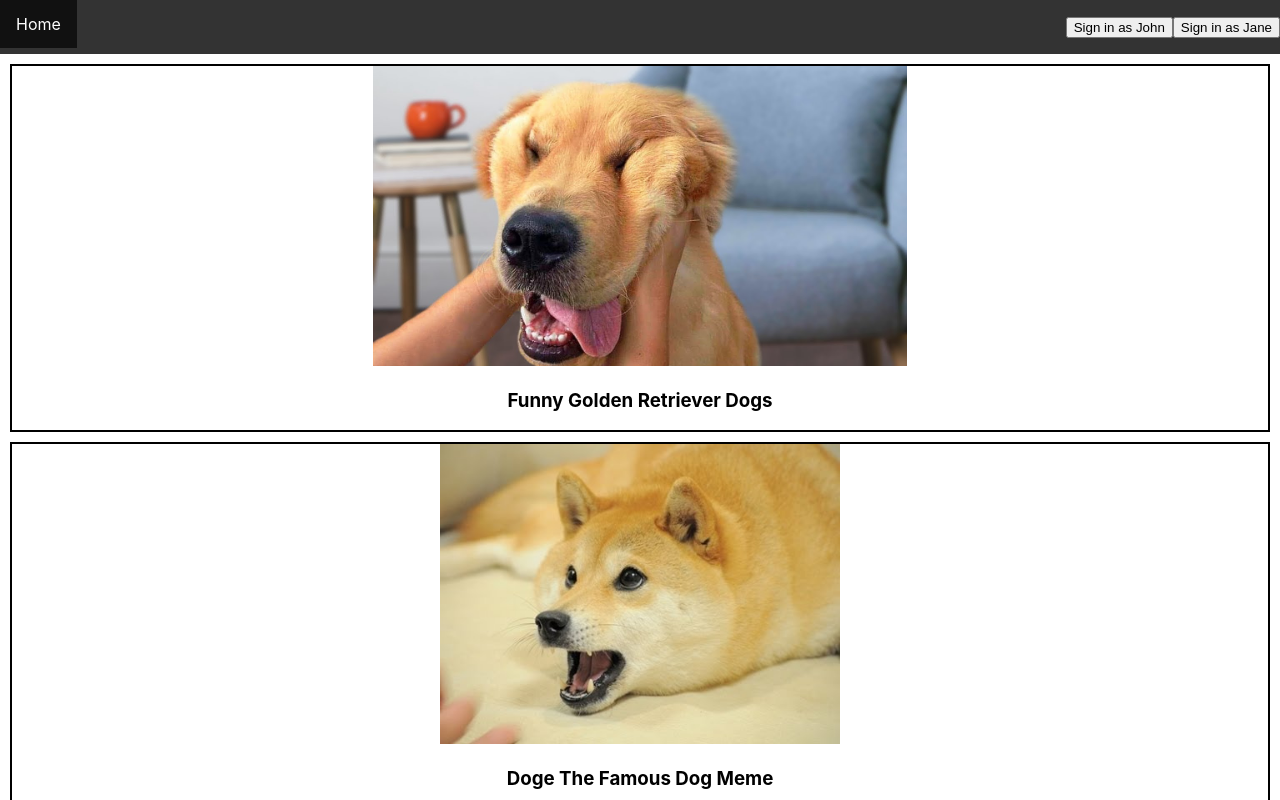
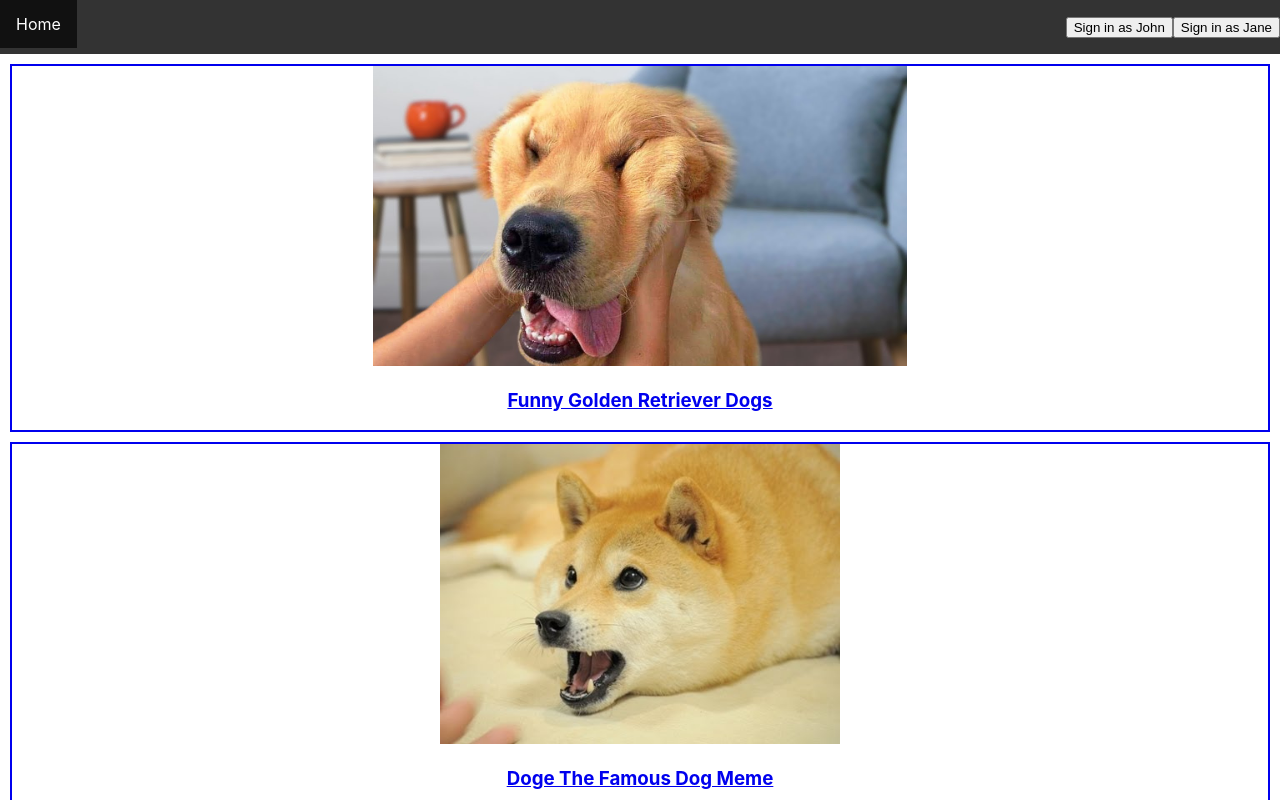
Before and after one commit to bryantt23/Basic-U-tube-clone, a React (Create React App) app in the folder u-tube/: page / in a window 1280 px wide. Shown: the top 800 px of the page. Built offline with nearby package versions, Linux system fonts and the light colour scheme.

Commit message:
Can click on individual page

```diff
--- a/u-tube/src/App.js
+++ b/u-tube/src/App.js
@@ -2,6 +2,7 @@ import goldenRetrieverImg from './images/golden-retriever.jpg';
 import dogeImg from './images/doge.jpg';
 import catImg from './images/cat.jpg';
 import Header from './components/Header';
+import Video from './components/Video';
 import Main from './components/Main';
 import './App.css';
 import { Component } from 'react';
@@ -15,12 +16,12 @@ class App extends Component {
       users: ['Jane', 'John'],
       videos: [
         {
-          videoId: 1,
+          videoId: 0,
           title: 'Funny Golden Retriever Dogs',
           imageSrc: goldenRetrieverImg
         },
-        { videoId: 2, title: 'Doge The Famous Dog Meme', imageSrc: dogeImg },
-        { videoId: 3, title: 'Bizarre Cat videos', imageSrc: catImg }
+        { videoId: 1, title: 'Doge The Famous Dog Meme', imageSrc: dogeImg },
+        { videoId: 2, title: 'Bizarre Cat videos', imageSrc: catImg }
       ]
     };
   }
@@ -46,6 +47,10 @@ class App extends Component {
             signIn={this.signIn}
           />{' '}
           <Switch>
+            <Route
+              path='/video'
+              render={videoId => <Video videoId={videoId} videos={videos} />}
+            />
             <Route path='/'>
               <Main videos={videos} />
             </Route>
--- a/u-tube/src/components/Main.js
+++ b/u-tube/src/components/Main.js
@@ -1,8 +1,10 @@
 import React, { Component } from 'react';
+import { BrowserRouter as Router, Switch, Route, Link } from 'react-router-dom';
 
 export class Main extends Component {
   render() {
     const videos = this.props.videos.map(video => (
+      <Link to={`/video/${video.videoId}`}>
         <div
           key={video.videoId}
           style={{
@@ -15,6 +17,7 @@ export class Main extends Component {
           <img style={{ maxHeight: 300 }} alt='blah' src={video.imageSrc} />
           <h3>{video.title}</h3>
         </div>
+      </Link>
     ));
 
     return <div>{videos}</div>;
--- a/u-tube/src/components/Video.js
+++ b/u-tube/src/components/Video.js
@@ -0,0 +1,31 @@
+import React, { Component } from 'react';
+
+export class Video extends Component {
+  render() {
+    const arr = this.props.videoId.history.location.pathname.split('/');
+    const videoId = arr[arr.length - 1];
+    const { videos } = this.props;
+    const { imageSrc, title } = videos[videoId];
+    return (
+      //   <div>
+      //     {JSON.stringify(videoId)}
+      //     {/* {JSON.stringify(videos)} */}
+      //   </div>
+
+      <div
+        key={videoId}
+        style={{
+          borderWidth: 2,
+          borderStyle: 'solid',
+          cursor: 'pointer',
+          margin: 10
+        }}
+      >
+        <img style={{ maxHeight: 300 }} alt='blah' src={imageSrc} />
+        <h3>{title}</h3>
+      </div>
+    );
+  }
+}
+
+export default Video;
```
Also changed, not shown: 1 other file (tests, documents, lock files or other folders). Lines whose indentation alone changed are shown as unchanged.
